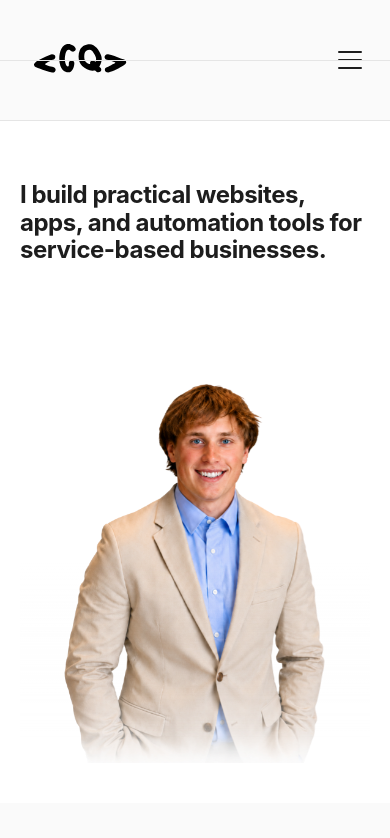
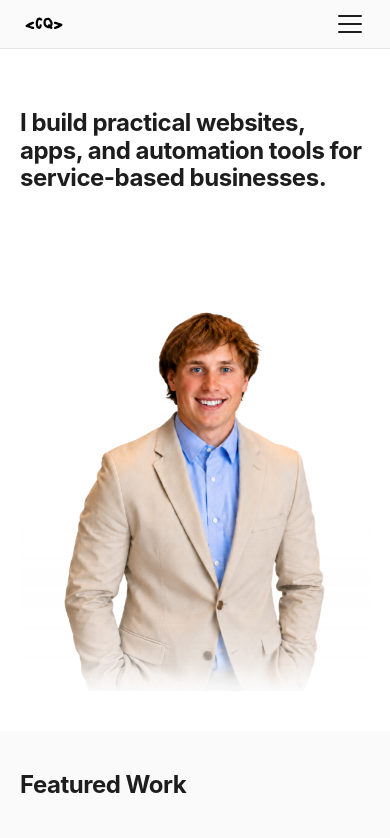
Before and after one commit to conls73/portfolio-site, a React (Vite) app: page / in a window 390 px wide. Shown: the top 838 px of the page. Built offline with nearby package versions, Linux system fonts and the light colour scheme.

Commit message:
Fix mobile nav overlap and match button padding

```diff
--- a/package.json
+++ b/package.json
@@ -3,6 +3,8 @@
   "version": "1.0.0",
   "main": "index.js",
   "scripts": {
+    "predeploy": "npm run build",
+    "deploy": "gh-pages -d dist",
     "dev": "vite",
     "build": "vite build",
     "preview": "vite preview"
@@ -16,5 +18,8 @@
     "react": "^19.2.6",
     "react-dom": "^19.2.6",
     "vite": "^6.4.2"
+  },
+  "devDependencies": {
+    "gh-pages": "^6.3.0"
   }
 }
--- a/src/components/Hero.jsx
+++ b/src/components/Hero.jsx
@@ -37,7 +37,7 @@ export default function Hero() {
             <div className="hero-image-wrapper">
               <img
                 ref={imageRef}
-                src="/Conley.png"
+                src={`${import.meta.env.BASE_URL}Conley.png`}
                 alt="Conley Quillen"
                 className="hero-image"
               />
--- a/src/components/Navigation.jsx
+++ b/src/components/Navigation.jsx
@@ -33,7 +33,7 @@ export default function Navigation({ onExpandProjects }) {
       <div className="container nav-container">
         <div className="nav-brand">
           <a href="#" onClick={() => scrollToSection('home')}>
-            <img src="/logo.svg" alt="Conley Quillen" className="nav-logo" />
+            <img src={`${import.meta.env.BASE_URL}logo.svg`} alt="Conley Quillen" className="nav-logo" />
           </a>
         </div>
 
--- a/src/components/ProjectCard.jsx
+++ b/src/components/ProjectCard.jsx
@@ -6,7 +6,7 @@ export default function ProjectCard({ project, activeFilter, onFilterChange }) {
       <div className="project-preview">
         {project.screenshot && (
           <img
-            src={project.screenshot}
+            src={`${import.meta.env.BASE_URL}${project.screenshot.replace(/^\//, '')}`}
             alt={`${project.name} screenshot`}
             className="project-card-image"
           />
--- a/src/styles/contact.css
+++ b/src/styles/contact.css
@@ -36,7 +36,7 @@
   color: #1d1d1f;
   border: 1px solid #1d1d1f;
   border-radius: 12px;
-  padding: 14px 28px;
+  padding: 12px 24px;
   font-size: 14px;
   font-weight: 600;
   transition: background-color 180ms ease, color 180ms ease, border-color 180ms ease, transform 180ms ease;
--- a/src/styles/navigation.css
+++ b/src/styles/navigation.css
@@ -93,13 +93,21 @@
 }
 
 @media (max-width: 768px) {
+  .nav-container {
+    padding: 16px 24px;
+  }
+
+  .nav-logo {
+    height: 48px;
+  }
+
   .hamburger {
     display: flex;
   }
 
   .nav-menu {
     position: absolute;
-    top: 60px;
+    top: 100%;
     left: 0;
     right: 0;
     flex-direction: column;
--- a/vite.config.js
+++ b/vite.config.js
@@ -2,6 +2,7 @@ import { defineConfig } from 'vite'
 import react from '@vitejs/plugin-react'
 
 export default defineConfig({
+  base: '/portfolio-site/',
   plugins: [react()],
   server: {
     port: 5173,
```
Also changed, not shown: 1 other file (tests, documents, lock files or other folders).
